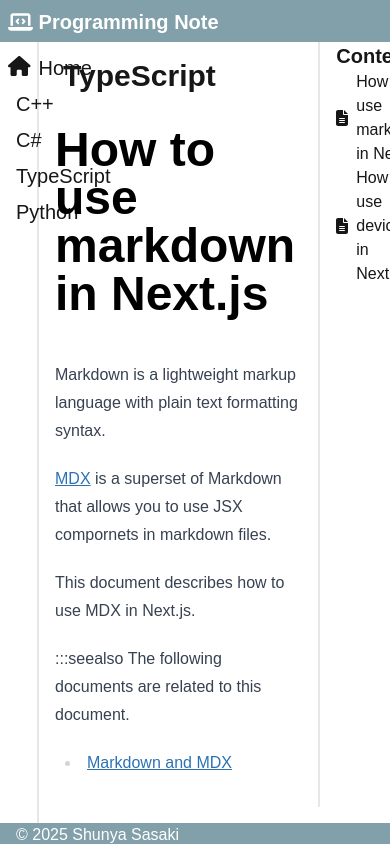
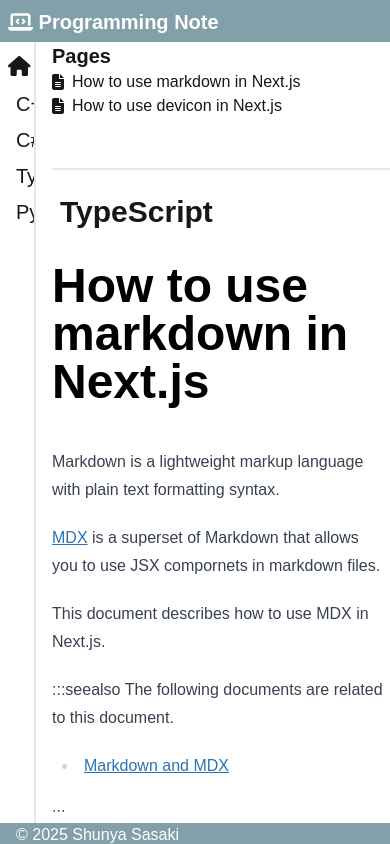
Before and after one commit to shunya-sasaki/programming-notes, a Next.js app: page /pages/ts in a window 390 px wide. Built offline with nearby package versions, Linux system fonts and the light colour scheme.

Commit message:
Refactor layout and styling for improved responsiveness and organization

```diff
--- a/app/layout.tsx
+++ b/app/layout.tsx
@@ -37,7 +37,7 @@
           </header>
           <div className="h-[92.5%] min-h-[92.5%] z-0">
             <div className="flex h-full">
-              <div className="w-[10.0%] h-full border-r-2">
+              <div className="min-w-9 w-[5.0%] overflow-x-hidden lg:w-[10.0%] h-full border-r-2">
                 <SideBar />
               </div>
               <main className="w-[90%] h-full mx-4">{children}</main>
--- a/app/page.tsx
+++ b/app/page.tsx
@@ -8,7 +8,7 @@
   return (
     <div>
       <h1 className="text-3xl font-bold my-4">Languages</h1>
-      <section className="grid grid-cols-2 gap-4 px-4">
+      <section className="lg:grid grid-cols-2 gap-4 px-4">
         {languages.map((language) => (
           <div key={language.pageRef} className="text-3xl py-2">
             <Link
--- a/app/pages/ts/page.tsx
+++ b/app/pages/ts/page.tsx
@@ -17,8 +17,21 @@
   }, [currentPage]);
 
   return (
-    <div className="flex h-full overflow-y-hidden pb-4">
-      <section className="w-3/4 pr-4 overflow-y-scroll">
+    <div className="lg:flex lg:flex-row-reverse h-full overflow-y-hidden pb-4">
+      <section className="w-full h-1/6 lg:h-full lg:w-1/4 lg:pl-4 mb-2 lg:border-0 border-b-2 lg:border-b-0 lg:border-l-2 border-primary-100 ">
+        <h2 className="text-xl font-bold">Pages</h2>
+        {pages.map((page) => (
+          <div
+            key={page.ref}
+            className="flex items-start lg:items-center space-x-2 hover:cursor-pointer hover:text-accent-100"
+            onClick={() => setCurrentPage(page)}
+          >
+            <FontAwesomeIcon icon={faFileLines} className="py-1" />
+            <div className="align-top lg:align-middle">{page.title}</div>
+          </div>
+        ))}
+      </section>
+      <section className="w-full h-5/6 lg:w-3/4 pr-4 overflow-y-scroll">
         <h1 className="my-4 text-3xl font-bold flex content-center space-x-2">
           <div>
             <i className="devicon-typescript-plain align-middle"></i>
@@ -27,19 +40,6 @@
         </h1>
         <MdxLayout>{currentPageJsx}</MdxLayout>
       </section>
-      <section className="w-1/4 pl-4 border-l-2 border-primary-100 ">
-        <h2 className="text-xl font-bold">Contents</h2>
-        {pages.map((page) => (
-          <div
-            key={page.ref}
-            className="flex items-center space-x-2 hover:cursor-pointer hover:text-accent-100"
-            onClick={() => setCurrentPage(page)}
-          >
-            <FontAwesomeIcon icon={faFileLines} />
-            <div>{page.title}</div>
-          </div>
-        ))}
-      </section>
     </div>
   );
 };
```
